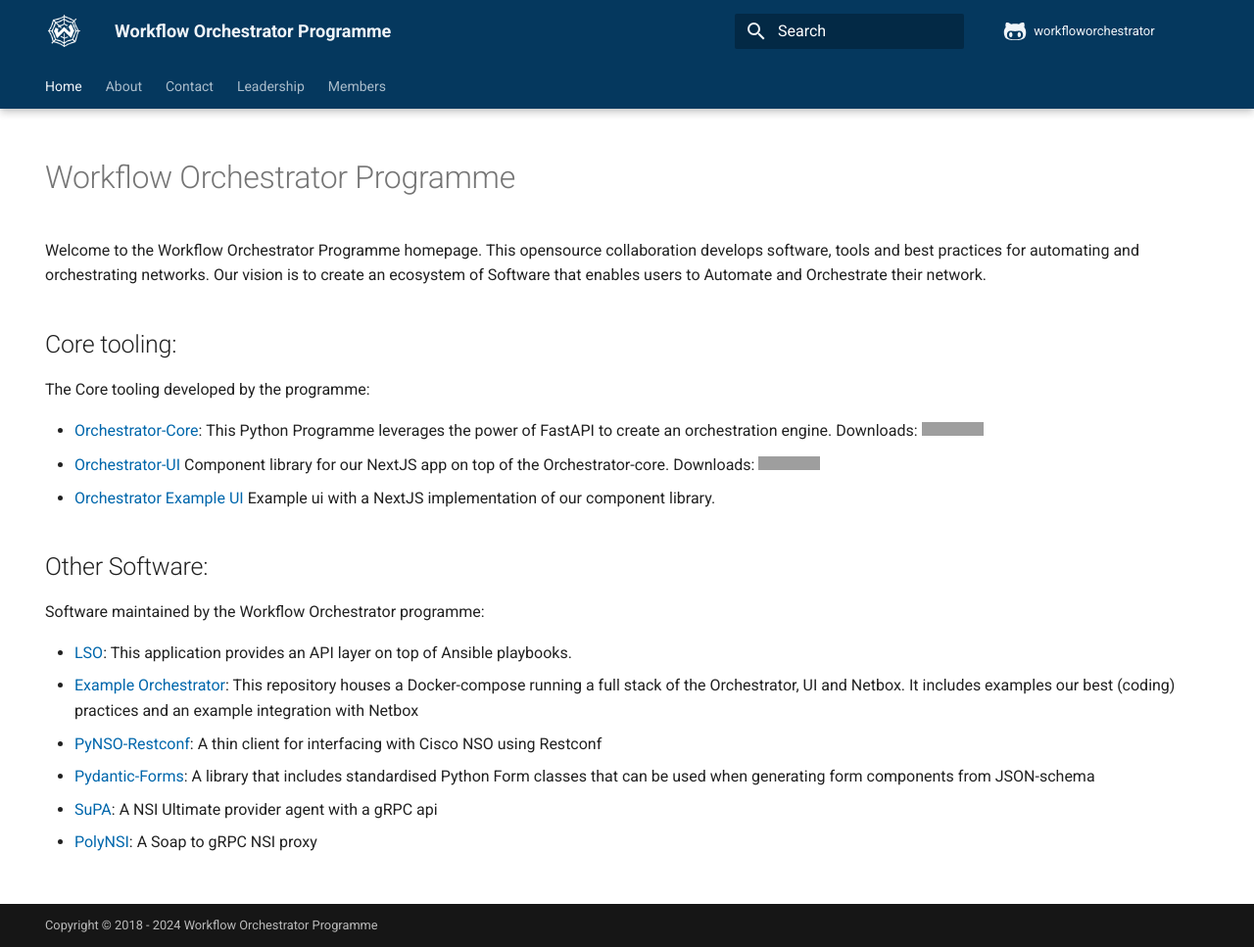
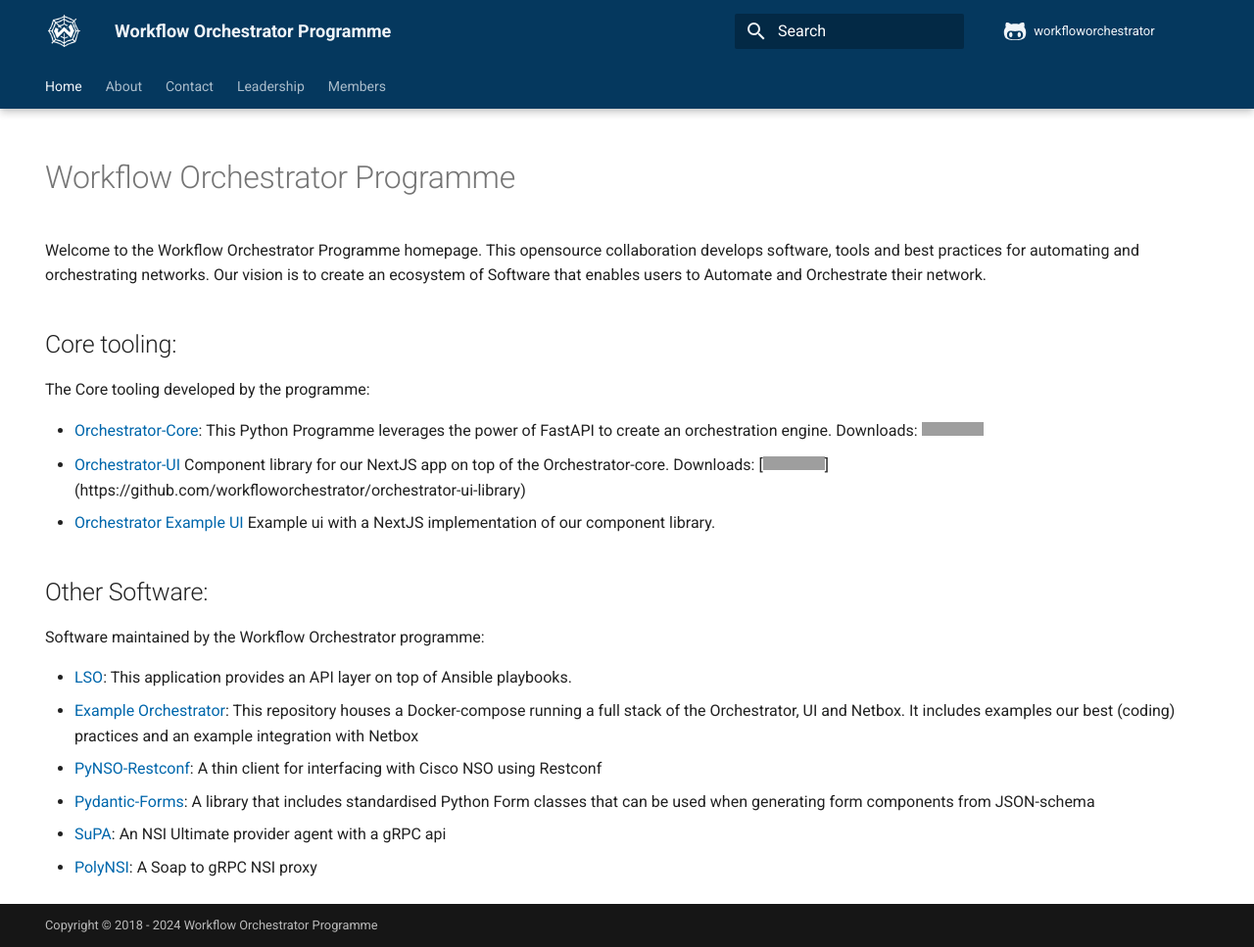
Before and after one commit to workfloworchestrator/workfloworchestrator.github.io, an MkDocs documentation site: the page built from docs/index.md, in a window 1280 px wide and 967 px high. Shown: the whole window at 98% size. Built offline with MkDocs 1.6.1 and Material for MkDocs 9.7.7, drawn with Linux system fonts in a browser that asks for light colours; grey boxes are pictures that could not be loaded.

Commit message:
Wraparound and typo

```diff
--- a/docs/index.md
+++ b/docs/index.md
@@ -4,25 +4,33 @@
   - toc
 ---
 # Workflow Orchestrator Programme
-Welcome to the Workflow Orchestrator Programme homepage. This opensource collaboration develops software, tools and best practices
-for automating and orchestrating networks. Our vision is to create an ecosystem of Software that enables users to Automate and Orchestrate their network.
+Welcome to the Workflow Orchestrator Programme homepage. This opensource collaboration develops software, tools and best
+practices for automating and orchestrating networks. Our vision is to create an ecosystem of Software that enables users
+to Automate and Orchestrate their network.
 
 ## Core tooling:
 The Core tooling developed by the programme:
 
-- [Orchestrator-Core](https://workfloworchestrator.org/orchestrator-core): This Python Programme leverages the power of FastAPI
-to create an orchestration engine. Downloads: [![pypi-downloads](https://static.pepy.tech/badge/orchestrator-core)](https://pepy.tech/project/orchestrator-core)
-- [Orchestrator-UI](https://github.com/workfloworchestrator/orchestrator-ui-library) Component library for our NextJS app on top of the Orchestrator-core.
-Downloads: [![npm-downloads](https://img.shields.io/npm/dt/%40orchestrator-ui%2Forchestrator-ui-components)](https://github.com/workfloworchestrator/orchestrator-ui-library)
-- [Orchestrator Example UI](https://github.com/workfloworchestrator/example-orchestrator-ui/) Example ui with a NextJS implementation of our component library.
+- [Orchestrator-Core](https://workfloworchestrator.org/orchestrator-core): This Python Programme leverages the power of
+FastAPI to create an orchestration engine. Downloads:
+[![pypi-downloads](https://static.pepy.tech/badge/orchestrator-core)](https://pepy.tech/project/orchestrator-core)
+- [Orchestrator-UI](https://github.com/workfloworchestrator/orchestrator-ui-library) Component library for our NextJS
+app on top of the Orchestrator-core. Downloads:
+[![npm-downloads](https://img.shields.io/npm/dt/%40orchestrator-ui%2Forchestrator-ui-components)]
+(https://github.com/workfloworchestrator/orchestrator-ui-library)
+- [Orchestrator Example UI](https://github.com/workfloworchestrator/example-orchestrator-ui/) Example ui with a NextJS
+implementation of our component library.
 
 ## Other Software:
 Software maintained by the Workflow Orchestrator programme:
 
 - [LSO](https://workfloworchestrator.org/lso): This application provides an API layer on top of Ansible playbooks.
-- [Example Orchestrator](https://github.com/workfloworchestrator/example-orchestrator): This repository houses a Docker-compose running a full stack of the Orchestrator, UI and Netbox.
-It includes examples our best (coding) practices and an example integration with Netbox
-- [PyNSO-Restconf](https://workfloworchestrator.org/pynso-restconf): A thin client for interfacing with Cisco NSO using Restconf
-- [Pydantic-Forms](https://github.com/workfloworchestrator/pydantic-forms): A library that includes standardised Python Form classes that can be used when generating form components from JSON-schema
-- [SuPA](https://workfloworchestrator.org/supa): A NSI Ultimate provider agent with a gRPC api
+- [Example Orchestrator](https://github.com/workfloworchestrator/example-orchestrator): This repository houses a
+Docker-compose running a full stack of the Orchestrator, UI and Netbox. It includes examples our best (coding) practices
+and an example integration with Netbox
+- [PyNSO-Restconf](https://workfloworchestrator.org/pynso-restconf): A thin client for interfacing with Cisco NSO using
+Restconf
+- [Pydantic-Forms](https://github.com/workfloworchestrator/pydantic-forms): A library that includes standardised Python
+Form classes that can be used when generating form components from JSON-schema
+- [SuPA](https://workfloworchestrator.org/supa): An NSI Ultimate provider agent with a gRPC api
 - [PolyNSI](https://github.com/workfloworchestrator/polynsi): A Soap to gRPC NSI proxy
```
